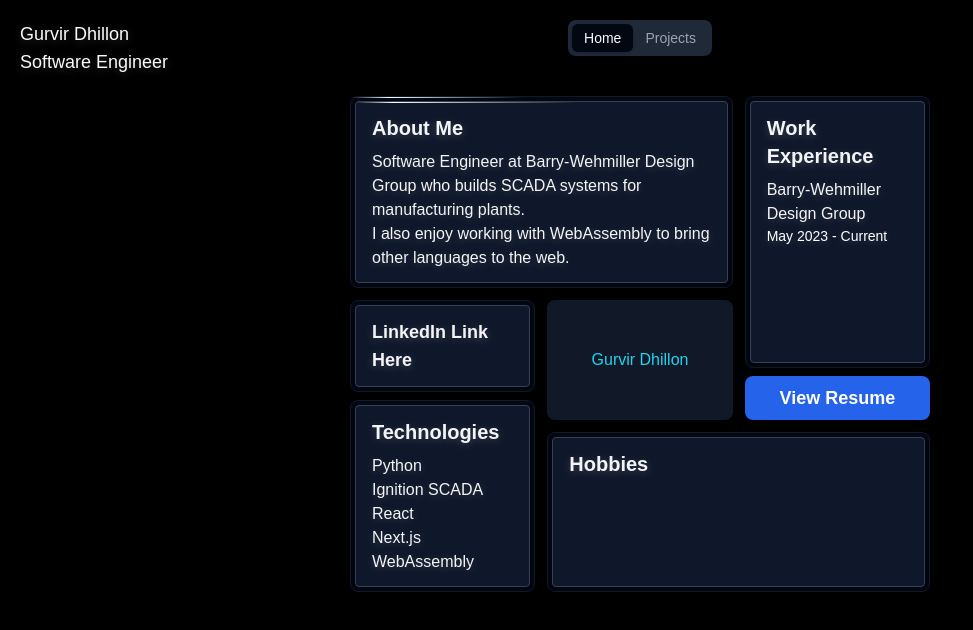
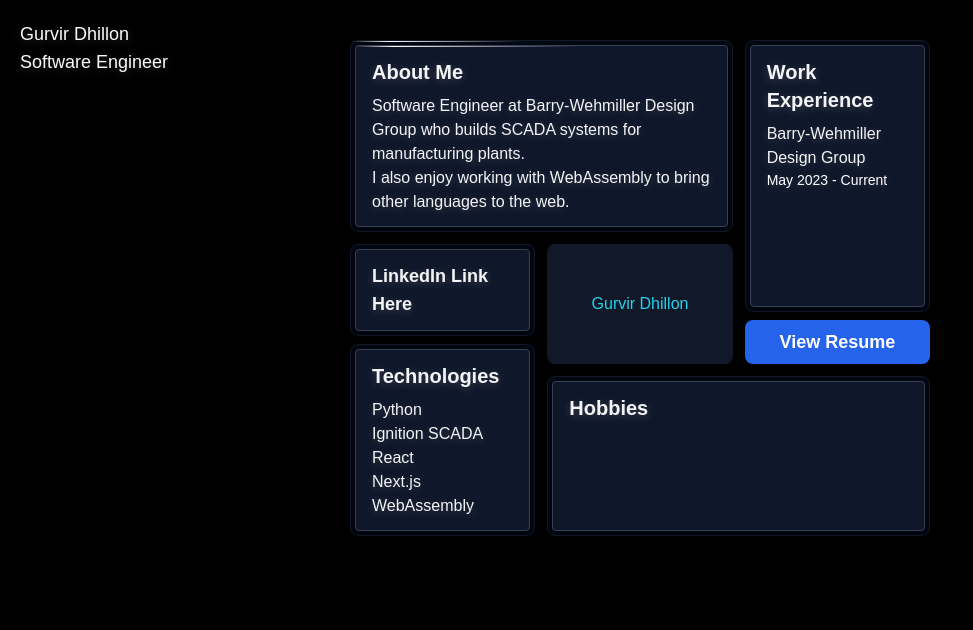
Before and after one commit to gdhillon2/portfolio, a Next.js app: page /cool_animation in a window 1280 px wide. Shown: the top 630 px of the page, without its empty margins (0-973 px from the left). Built offline with nearby package versions, Linux system fonts and the light colour scheme.

Commit message:
removed shadcn tabs from project

```diff
--- a/app/cool_animation/page.tsx
+++ b/app/cool_animation/page.tsx
@@ -1,18 +1,9 @@
 import Card from "@/components/Card";
-import { Tabs, TabsList, TabsTrigger } from "@/components/ui/tabs";
 import Link from "next/link";
 
 export default function Home() {
     return (
         <div className="flex flex-col items-center w-full h-full bg-black base-text gap-5 p-5">
-            <Tabs defaultValue="home">
-                <TabsList>
-                    <TabsTrigger value="home">Home</TabsTrigger>
-                    <Link href="/projects">
-                        <TabsTrigger value="projects">Projects</TabsTrigger>
-                    </Link>
-                </TabsList>
-            </Tabs>
             <div className="grid grid-cols-3 w-[50%] h-[75%] gap-3 p-5">
                 <div className="hero-section">
                     <div className="animate-slide-in-left w-full h-full">
--- a/app/page.tsx
+++ b/app/page.tsx
@@ -1,5 +1,4 @@
 import ProjectCard from "@/components/ProjectCard";
-import { Tabs, TabsList, TabsTrigger } from "@/components/ui/tabs";
 import Link from "next/link";
 
 export default function Projects() {
--- a/components/ui/tabs.tsx
+++ /dev/null
@@ -1,55 +0,0 @@
-"use client"
-
-import * as React from "react"
-import * as TabsPrimitive from "@radix-ui/react-tabs"
-
-import { cn } from "@/lib/utils"
-
-const Tabs = TabsPrimitive.Root
-
-const TabsList = React.forwardRef<
-  React.ElementRef<typeof TabsPrimitive.List>,
-  React.ComponentPropsWithoutRef<typeof TabsPrimitive.List>
->(({ className, ...props }, ref) => (
-  <TabsPrimitive.List
-    ref={ref}
-    className={cn(
-      "inline-flex h-9 items-center justify-center rounded-lg bg-muted p-1 text-muted-foreground",
-      className
-    )}
-    {...props}
-  />
-))
-TabsList.displayName = TabsPrimitive.List.displayName
-
-const TabsTrigger = React.forwardRef<
-  React.ElementRef<typeof TabsPrimitive.Trigger>,
-  React.ComponentPropsWithoutRef<typeof TabsPrimitive.Trigger>
->(({ className, ...props }, ref) => (
-  <TabsPrimitive.Trigger
-    ref={ref}
-    className={cn(
-      "inline-flex items-center justify-center whitespace-nowrap rounded-md px-3 py-1 text-sm font-medium ring-offset-background transition-all focus-visible:outline-none focus-visible:ring-2 focus-visible:ring-ring focus-visible:ring-offset-2 disabled:pointer-events-none disabled:opacity-50 data-[state=active]:bg-background data-[state=active]:text-foreground data-[state=active]:shadow",
-      className
-    )}
-    {...props}
-  />
-))
-TabsTrigger.displayName = TabsPrimitive.Trigger.displayName
-
-const TabsContent = React.forwardRef<
-  React.ElementRef<typeof TabsPrimitive.Content>,
-  React.ComponentPropsWithoutRef<typeof TabsPrimitive.Content>
->(({ className, ...props }, ref) => (
-  <TabsPrimitive.Content
-    ref={ref}
-    className={cn(
-      "mt-2 ring-offset-background focus-visible:outline-none focus-visible:ring-2 focus-visible:ring-ring focus-visible:ring-offset-2",
-      className
-    )}
-    {...props}
-  />
-))
-TabsContent.displayName = TabsPrimitive.Content.displayName
-
-export { Tabs, TabsList, TabsTrigger, TabsContent }
```
